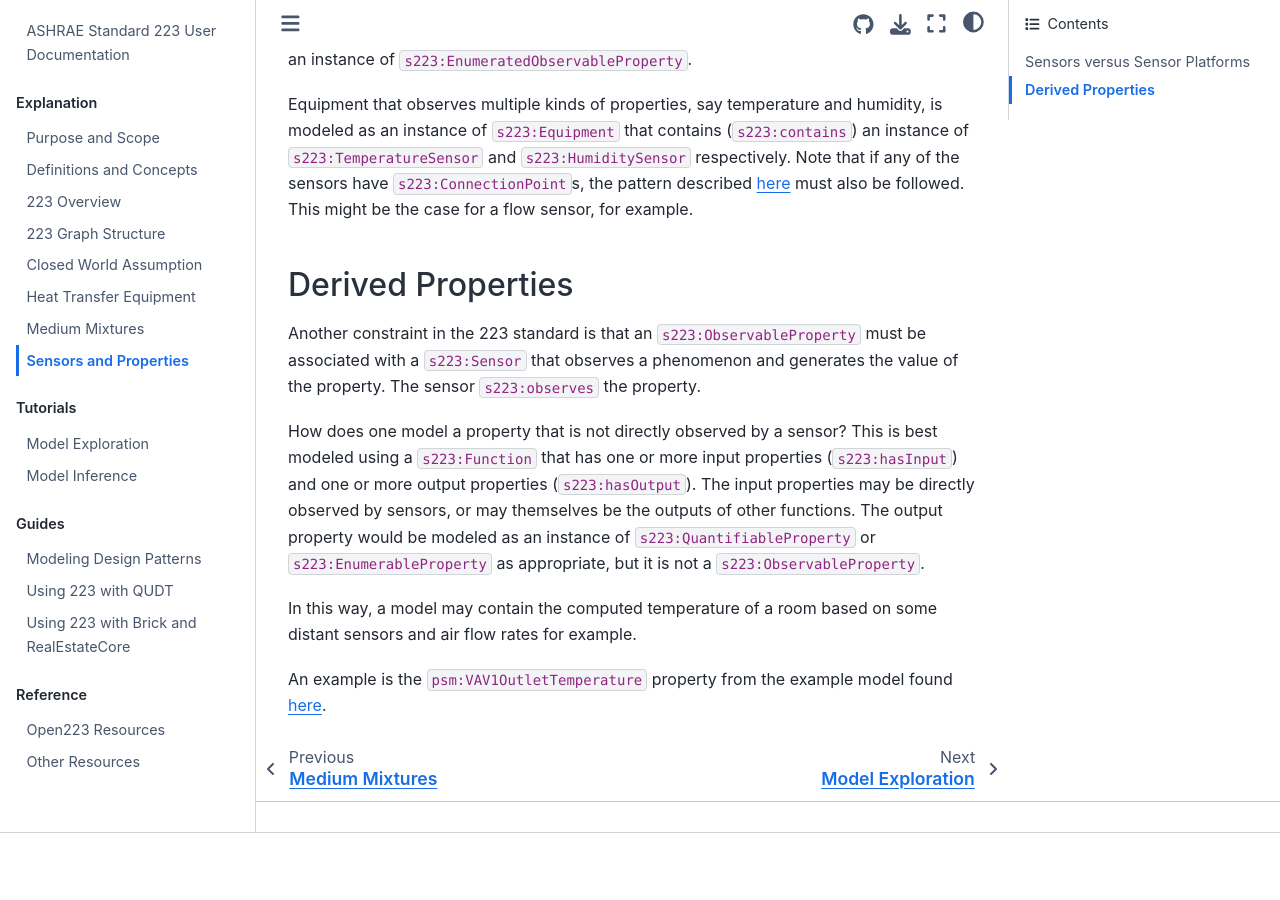
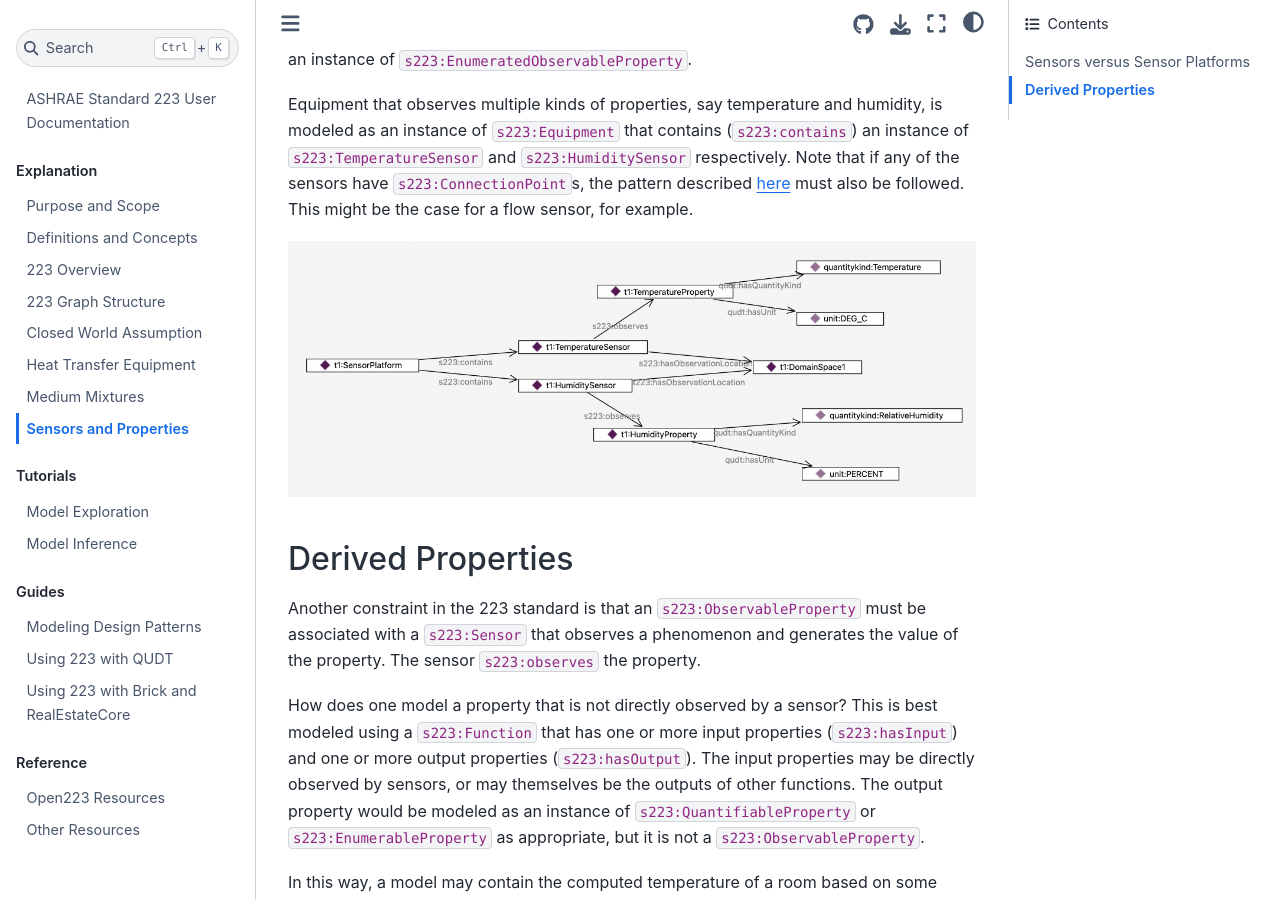
Before and after one commit to open223/docs.open223.info, a Jupyter Book: the page built from explanation/sensors_and_properties.md, in a window 1280 px wide and 900 px high, scrolled down 419 px. Built offline with Jupyter Book 1.0.4 settings and Sphinx 7.4.7 and the Sphinx Book theme 1.1.4, drawn with Linux system fonts in a browser that asks for light colours; pages that are not in the unit, such as notebooks, are missing from menus; before the commit the page ends 1252 px from its top, so only the background shows below that.

Commit message:
Added some figures

```diff
--- a/explanation/sensors_and_properties.md
+++ b/explanation/sensors_and_properties.md
@@ -7,6 +7,8 @@
 
 Equipment that observes multiple kinds of properties, say temperature and humidity, is modeled as an instance of `s223:Equipment` that contains (`s223:contains`) an instance of `s223:TemperatureSensor` and `s223:HumiditySensor` respectively. Note that if any of the sensors have `s223:ConnectionPoint`s, the pattern described [here](https://docs.open223.info/guides/design-patterns.html#containment) must also be followed. This might be the case for a flow sensor, for example.
 
+![SensorPlatform](images/sensor_platform.png)
+
 ## Derived Properties
 Another constraint in the 223 standard is that an `s223:ObservableProperty` must be associated with a `s223:Sensor` that observes a phenomenon and generates the value of the property. The sensor `s223:observes` the property.
 
```
Also changed, not shown: other parts of explanation/sensors_and_properties.md (+2 -0 lines), explanation/images/derived_property.png (added), explanation/images/sensor_platform.png (added).
